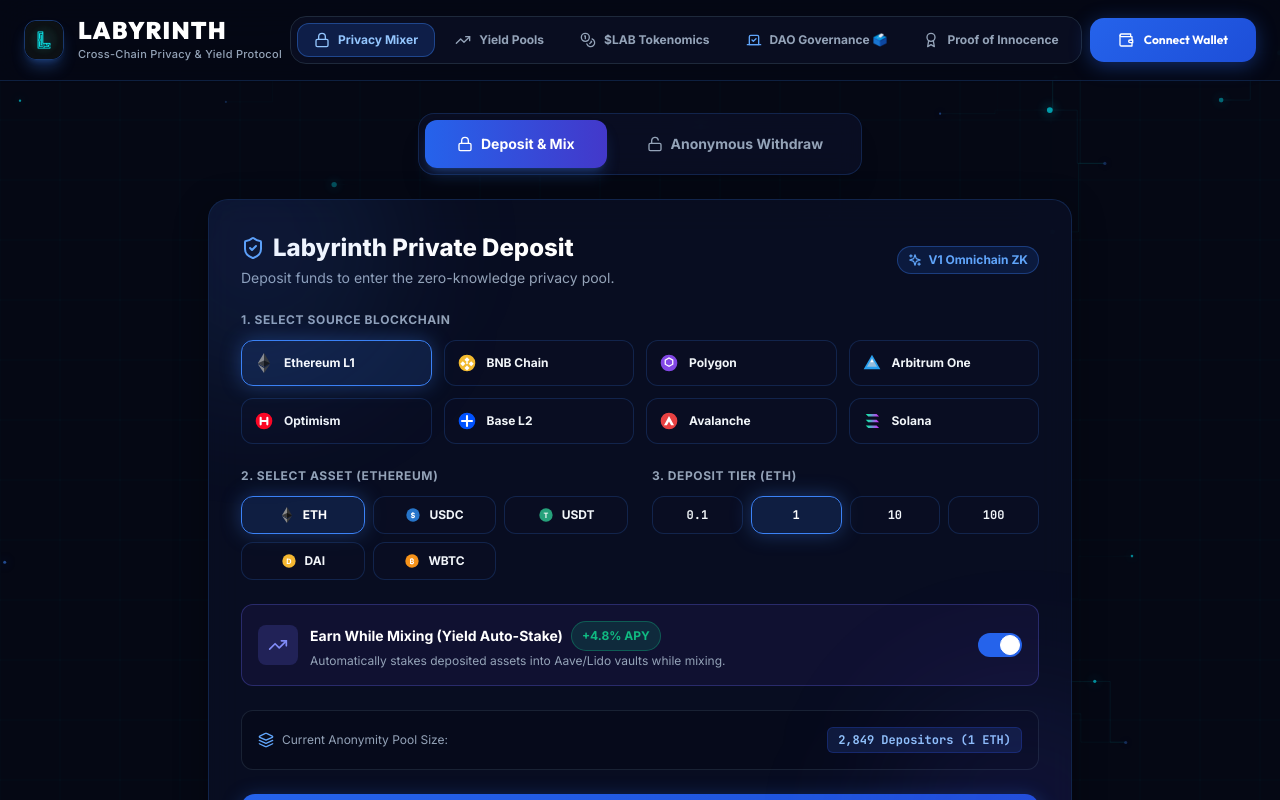
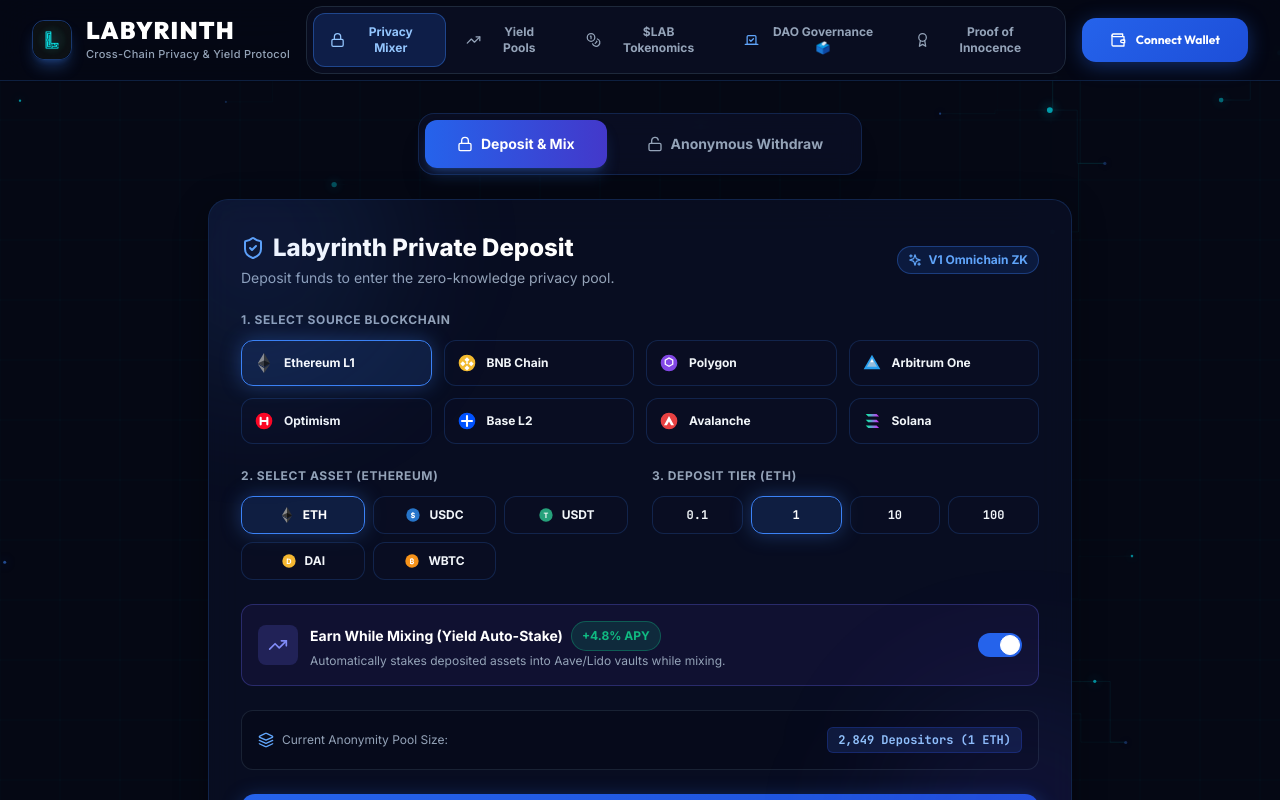
Before and after one commit to blocfund66-cyber/Labyrinth-Protocol, a React (Vite) app: page / in a window 1280 px wide. Both pictures are taken after a click on the button "Launch App 🚀". Shown: the top 800 px of the page. Built offline with nearby package versions, Linux system fonts and the light colour scheme.

Commit message:
style: enlarge header layout for full written Gouvernance DAO label and remove redundant Smart Contracts footer button

```diff
--- a/src/App.jsx
+++ b/src/App.jsx
@@ -16,7 +16,6 @@
   Award,
   Wallet,
   Github,
-  FileCode2,
   Sun,
   Moon,
   Sliders,
@@ -133,12 +132,12 @@
       {/* Interactive Glowing Canvas Background (Visible in Dark mode) */}
       {isDarkMode && <MazeVisualizer />}
 
-      {/* Dynamic Header Navbar */}
+      {/* Dynamic Header Navbar - Pushed to Far Left & Far Right to Maximize Space */}
       <header className={`sticky top-0 z-40 ${isDarkMode ? 'bg-[#050814]/90 border-blue-500/20' : 'bg-white/95 border-slate-200'} backdrop-blur-xl border-b transition-colors shadow-sm`}>
-        <div className="max-w-7xl mx-auto px-4 sm:px-6 h-20 flex items-center justify-between">
+        <div className="max-w-[1400px] mx-auto px-4 sm:px-8 h-20 flex items-center justify-between gap-4">
 
-          {/* Logo & Title */}
-          <div className="flex items-center gap-3.5 cursor-pointer" onClick={() => { if (currentView === 'app') setCurrentView('landing'); }}>
+          {/* LOGO & TITLE (Pushed to Far Left) */}
+          <div className="flex items-center gap-3.5 cursor-pointer shrink-0" onClick={() => { if (currentView === 'app') setCurrentView('landing'); }}>
             <AbstractLabyrinthLogo className="w-10 h-10" />
             <div>
               <span className={`font-black text-2xl tracking-wider ${isDarkMode ? 'text-white' : 'text-slate-900'} font-outfit block leading-none`}>
@@ -150,10 +149,10 @@
             </div>
           </div>
 
-          {/* DYNAMIC HEADER NAVIGATION BAR */}
+          {/* DYNAMIC HEADER NAVIGATION BAR (Spacious & Fully Readable Text Labels) */}
           {currentView === 'landing' ? (
             /* ================= LANDING PAGE HEADER NAV ================= */
-            <nav className={`hidden lg:flex items-center gap-1.5 p-1.5 rounded-2xl border ${isDarkMode ? 'bg-slate-900/80 border-slate-800' : 'bg-slate-100 border-slate-200'}`}>
+            <nav className={`hidden xl:flex items-center gap-1.5 p-1.5 rounded-2xl border ${isDarkMode ? 'bg-slate-900/80 border-slate-800' : 'bg-slate-100 border-slate-200'}`}>
               <button
                 onClick={() => scrollToSection('hero')}
                 className="flex items-center gap-2 px-5 py-2.5 rounded-xl text-xs font-bold transition-all text-slate-500 dark:text-slate-400 hover:text-blue-500"
@@ -187,74 +186,74 @@
               </button>
             </nav>
           ) : (
-            /* ================= PROTOCOL dAPP HEADER NAV ================= */
-            <nav className={`hidden lg:flex items-center gap-1 rounded-2xl p-1.5 border ${isDarkMode ? 'bg-slate-900/80 border-slate-800' : 'bg-slate-100 border-slate-200'}`}>
+            /* ================= PROTOCOL dAPP HEADER NAV (ALL 5 TABS WITH CLEAR WRITTEN LABELS) ================= */
+            <nav className={`hidden xl:flex items-center gap-1 p-1.5 rounded-2xl border ${isDarkMode ? 'bg-slate-900/80 border-slate-800' : 'bg-slate-100 border-slate-200'}`}>
               <button
                 onClick={() => setActiveTab('mixer')}
-                className={`flex items-center gap-2 px-4 py-2 rounded-xl text-xs font-bold transition-all ${
+                className={`flex items-center gap-2 px-4 py-2.5 rounded-xl text-xs font-bold transition-all ${
                   activeTab === 'mixer'
                     ? 'bg-blue-600/20 text-blue-400 dark:text-blue-300 border border-blue-500/40 shadow-sm'
                     : 'text-slate-500 dark:text-slate-400 hover:text-slate-900 dark:hover:text-slate-200'
                 }`}
               >
                 <Lock className="w-4 h-4" />
-                {t.nav.mixer}
+                <span>{t.nav.mixer}</span>
               </button>
 
               <button
                 onClick={() => setActiveTab('yield')}
-                className={`flex items-center gap-2 px-4 py-2 rounded-xl text-xs font-bold transition-all ${
+                className={`flex items-center gap-2 px-4 py-2.5 rounded-xl text-xs font-bold transition-all ${
                   activeTab === 'yield'
                     ? 'bg-blue-600/20 text-blue-400 dark:text-blue-300 border border-blue-500/40 shadow-sm'
                     : 'text-slate-500 dark:text-slate-400 hover:text-slate-900 dark:hover:text-slate-200'
                 }`}
               >
                 <TrendingUp className="w-4 h-4" />
-                {t.nav.yield}
+                <span>{t.nav.yield}</span>
               </button>
 
               <button
                 onClick={() => setActiveTab('tokenomics')}
-                className={`flex items-center gap-2 px-4 py-2 rounded-xl text-xs font-bold transition-all ${
+                className={`flex items-center gap-2 px-4 py-2.5 rounded-xl text-xs font-bold transition-all ${
                   activeTab === 'tokenomics'
                     ? 'bg-blue-600/20 text-blue-400 dark:text-blue-300 border border-blue-500/40 shadow-sm'
                     : 'text-slate-500 dark:text-slate-400 hover:text-slate-900 dark:hover:text-slate-200'
                 }`}
               >
                 <Coins className="w-4 h-4" />
-                {t.nav.tokenomics}
+                <span>{t.nav.tokenomics}</span>
               </button>
 
+              {/* DAO GOVERNANCE TAB - FULLY WRITTEN OUT & HIGHLY VISIBLE */}
               <button
                 onClick={() => setActiveTab('dao')}
-                className={`flex items-center gap-2 px-4 py-2 rounded-xl text-xs font-bold transition-all ${
+                className={`flex items-center gap-2 px-4 py-2.5 rounded-xl text-xs font-bold transition-all ${
                   activeTab === 'dao'
                     ? 'bg-blue-600/20 text-blue-400 dark:text-blue-300 border border-blue-500/40 shadow-sm'
                     : 'text-slate-500 dark:text-slate-400 hover:text-slate-900 dark:hover:text-slate-200'
                 }`}
               >
                 <Vote className="w-4 h-4 text-blue-400" />
-                {t.nav.dao}
+                <span>{t.nav.dao}</span>
               </button>
 
               <button
                 onClick={() => setActiveTab('poi')}
-                className={`flex items-center gap-2 px-4 py-2 rounded-xl text-xs font-bold transition-all ${
+                className={`flex items-center gap-2 px-4 py-2.5 rounded-xl text-xs font-bold transition-all ${
                   activeTab === 'poi'
                     ? 'bg-blue-600/20 text-blue-400 dark:text-blue-300 border border-blue-500/40 shadow-sm'
                     : 'text-slate-500 dark:text-slate-400 hover:text-slate-900 dark:hover:text-slate-200'
                 }`}
               >
                 <Award className="w-4 h-4" />
-                {t.nav.poi}
+                <span>{t.nav.poi}</span>
               </button>
             </nav>
           )}
 
-          {/* DYNAMIC RIGHT ACTION BUTTON */}
-          <div className="flex items-center gap-3">
+          {/* RIGHT ACTION BUTTON (Pushed to Far Right) */}
+          <div className="flex items-center gap-3 shrink-0">
             {currentView === 'landing' ? (
-              /* Landing Header Button: Launch App 🚀 */
               <button
                 onClick={handleEnterApp}
                 className="btn-cyan text-xs py-2.5 px-6 font-bold flex items-center justify-center gap-2 shadow-lg"
@@ -263,7 +262,6 @@
                 <span>{t.nav.launchApp}</span>
               </button>
             ) : (
-              /* Protocol dApp Header Button: Connect Wallet */
               <button
                 onClick={connectWallet}
                 className={`btn-cyan text-xs py-2.5 px-5 font-bold flex items-center justify-center gap-2 ${
@@ -278,7 +276,7 @@
         </div>
 
         {/* Mobile Navigation Bar */}
-        <div className={`flex lg:hidden overflow-x-auto px-4 py-2 border-t gap-2 ${isDarkMode ? 'bg-slate-950 border-slate-800' : 'bg-slate-100 border-slate-300'}`}>
+        <div className={`flex xl:hidden overflow-x-auto px-4 py-2.5 border-t gap-2 ${isDarkMode ? 'bg-slate-950 border-slate-800' : 'bg-slate-100 border-slate-300'}`}>
           {currentView === 'landing' ? (
             <>
               <button onClick={() => scrollToSection('hero')} className="px-4 py-2 rounded-lg text-xs font-bold text-slate-400 shrink-0">
@@ -346,7 +344,7 @@
         )}
       </main>
 
-      {/* Footer with ENCADRÉS / UNIFORM FRAMED BUTTONS */}
+      {/* Footer - Clean, Non-Redundant (Single GitHub Code Source Button) */}
       <footer className={`z-10 border-t py-8 mt-12 backdrop-blur-md transition-colors ${isDarkMode ? 'bg-slate-950/90 border-slate-800/80 text-slate-400' : 'bg-white/90 border-slate-200 text-slate-600'}`}>
         <div className="max-w-7xl mx-auto px-4 sm:px-6 flex flex-col md:flex-row items-center justify-between gap-4 text-xs">
 
@@ -397,7 +395,7 @@
             <span className="hidden sm:inline font-bold text-slate-900 dark:text-slate-200">Labyrinth Protocol V1</span>
           </div>
 
-          {/* BOTTOM RIGHT: UNIFORM FRAMED BUTTONS for Presentation, Level, GitHub & Theme */}
+          {/* BOTTOM RIGHT: UNIFORM FRAMED BUTTONS (Single Non-Redundant GitHub Button) */}
           <div className="flex flex-wrap items-center justify-center gap-3">
 
             {/* 1. Presentation Framed Button */}
@@ -430,7 +428,7 @@
               </span>
             </button>
 
-            {/* 3. GitHub Framed Button - Balanced shadow-sm elevation matching all other buttons in Light/Dark mode */}
+            {/* 3. GitHub Source Code Framed Button (Clean & Non-Redundant) */}
             <a
               href={GITHUB_REPO_URL}
               target="_blank"
@@ -440,28 +438,13 @@
                   ? 'bg-slate-900 border-slate-700 text-slate-200 hover:bg-slate-800 hover:border-slate-600'
                   : 'bg-slate-100 border-slate-300 text-slate-800 hover:bg-slate-200'
               }`}
-              title="Code Source Officiel sur GitHub"
+              title="Code Source & Smart Contracts sur GitHub"
             >
               <Github className="w-4 h-4 text-slate-400" />
               <span>{t.footer.sourceCode}</span>
             </a>
 
-            {/* 4. Smart Contracts Framed Button */}
-            <a
-              href={`${GITHUB_REPO_URL}/tree/main/contracts`}
-              target="_blank"
-              rel="noopener noreferrer"
-              className={`hidden sm:flex items-center gap-2 px-3.5 py-2 rounded-xl border font-bold transition-all shadow-sm ${
-                isDarkMode
-                  ? 'bg-slate-900 border-slate-800 text-slate-300 hover:bg-slate-800 hover:border-slate-700'
-                  : 'bg-slate-100 border-slate-300 text-slate-700 hover:bg-slate-200'
-              }`}
-            >
-              <FileCode2 className="w-3.5 h-3.5 text-slate-400" />
-              <span>{t.footer.smartContracts}</span>
-            </a>
-
-            {/* 5. Theme Toggle Framed Button */}
+            {/* 4. Theme Toggle Framed Button */}
             <button
               onClick={toggleTheme}
               className={`flex items-center gap-2 px-3.5 py-2 rounded-xl border font-bold transition-all shadow-sm ${
```
